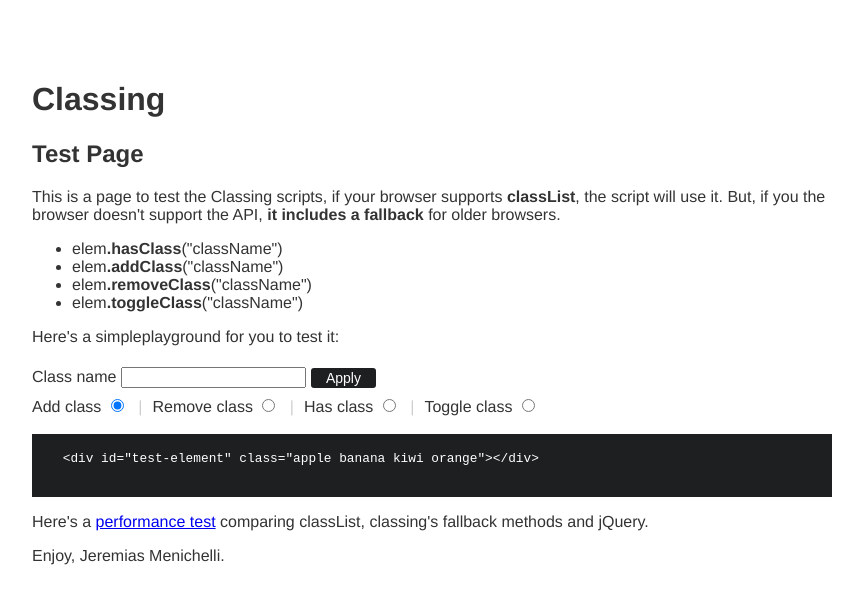
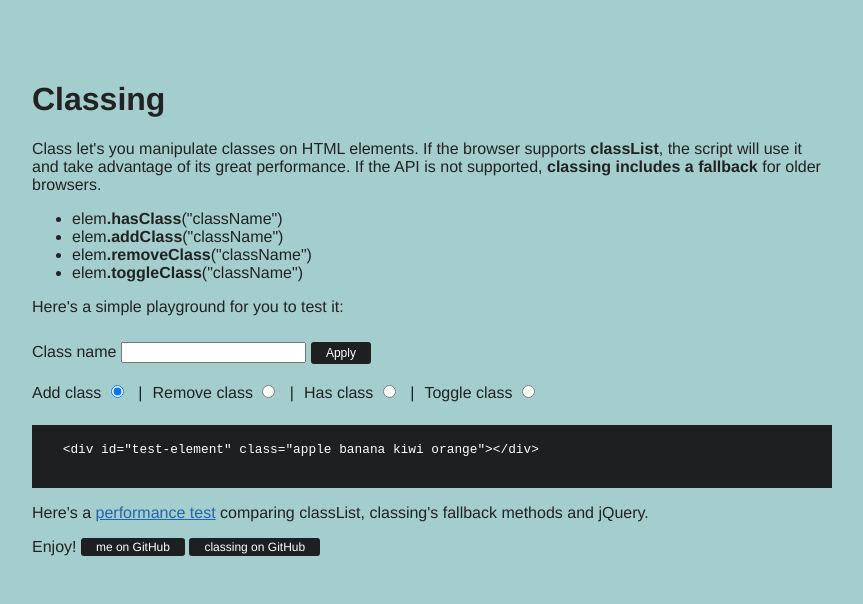
Before and after one commit to jeremenichelli/classing, a plain HTML site: page index.html in a window 1280 px wide. Shown: the whole page, without its empty margins (208-1071 px from the left). Drawn offline with Linux system fonts and the light colour scheme.

Commit message:
Styling and text changes.

```diff
--- a/index.html
+++ b/index.html
@@ -5,15 +5,20 @@
 	<title>Classing Test</title>
 	<style>
 		body {
-			color: #333333;
+			background: #A4CDCD;
+			color: #222222;
 			font-size: 16px;
 			font-family: Helvetica, Arial, sans-serif;
+			height: 100%;
 		}
 		.container{
 			margin: 20px auto;
 			max-width: 800px;
 			padding: 40px;
 			width: 90%;
+		}
+		a{
+			color: #2165AB;
 		}
 		pre {
 			-moz-hyphens: none;
@@ -32,25 +37,29 @@
     		margin: 0 5px 0 0;
 		}
 		.classing-form > div {
-		    padding: 5px 0;
+		    padding: 10px 0;
 		}
-		.classing-form input[type="submit"] {
+		.classing-form input[type="submit"],
+		.btn {
 		    background: none repeat scroll 0 0 #1D1F21;
 		    border: 0 none;
 		    border-radius: 3px;
 		    color: #FFFFFF;
-		    font-size: 14px;
+		    font-size: 12px;
+		    height: 22px;
 		    padding: 2px 15px;
+		    text-decoration: none;
 		    vertical-align: middle;
 		}
-		.classing-form input[type="submit"]:active {
+		.classing-form input[type="submit"]:active,
+		.btn:active {
 			background: none repeat scroll 0 0 #3F3F51;
 		}
 		.classing-form input[type="radio"] {
 			margin: 0 10px 0 0;
 		}
 		.classing-form input[type="radio"] + label:before {
-			color: #CECECE;
+			color: #1D1F21;
 			content: "|";
 			margin: 0 10px 0 0;
 		}
@@ -59,15 +68,14 @@
 <body>
 	<div class="container">
 		<h1>Classing</h1>
-		<h2>Test Page</h2>
-		<p>This is a page to test the Classing scripts, if your browser supports <strong>classList</strong>, the script will use it. But, if you the browser doesn't support the API, <strong>it includes a fallback</strong> for older browsers.</p>
+		<p>Class let's you manipulate classes on HTML elements. If the browser supports <strong>classList</strong>, the script will use it and take advantage of its great performance. If the API is not supported, <strong>classing includes a fallback</strong> for older browsers.</p>
 		<ul>
 			<li>elem<strong>.hasClass</strong>("className")</li>
 			<li>elem<strong>.addClass</strong>("className")</li>
 			<li>elem<strong>.removeClass</strong>("className")</li>
 			<li>elem<strong>.toggleClass</strong>("className")</li>
 		</ul>
-		<p>Here's a simpleplayground for you to test it:</p>
+		<p>Here's a simple playground for you to test it:</p>
 		<div class="action-buttons">
 			<form action="?" class="classing-form">
 				<div>
@@ -92,7 +100,7 @@
 			</code>
 		</pre>
 		<p>Here's a <a href="http://jsperf.com/classing-perf-test" target="_blank">performance test</a> comparing classList, classing's fallback methods and jQuery.</p>
-		<p>Enjoy, Jeremias Menichelli.</p>
+		<p>Enjoy! <a href="https://www.github.com/jeremenichelli" class="btn">me on GitHub</a> <a href="https://www.github.com/jeremenichelli/classing" class="btn">classing on GitHub</a></p>
 		<div id="test-element" class="apple banana kiwi orange"></div>
 	</div>
 	<script src="js/classing.js"></script>
```
